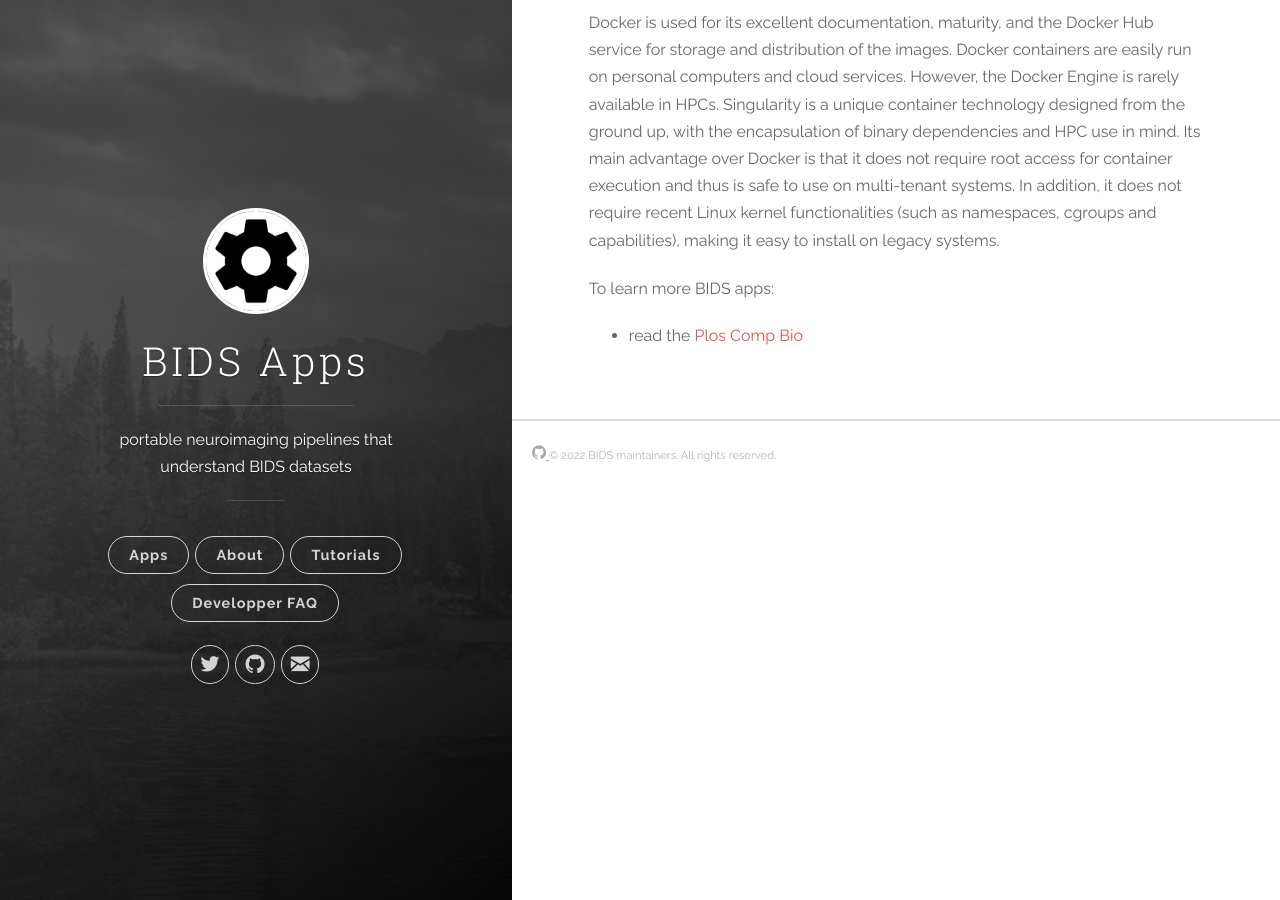
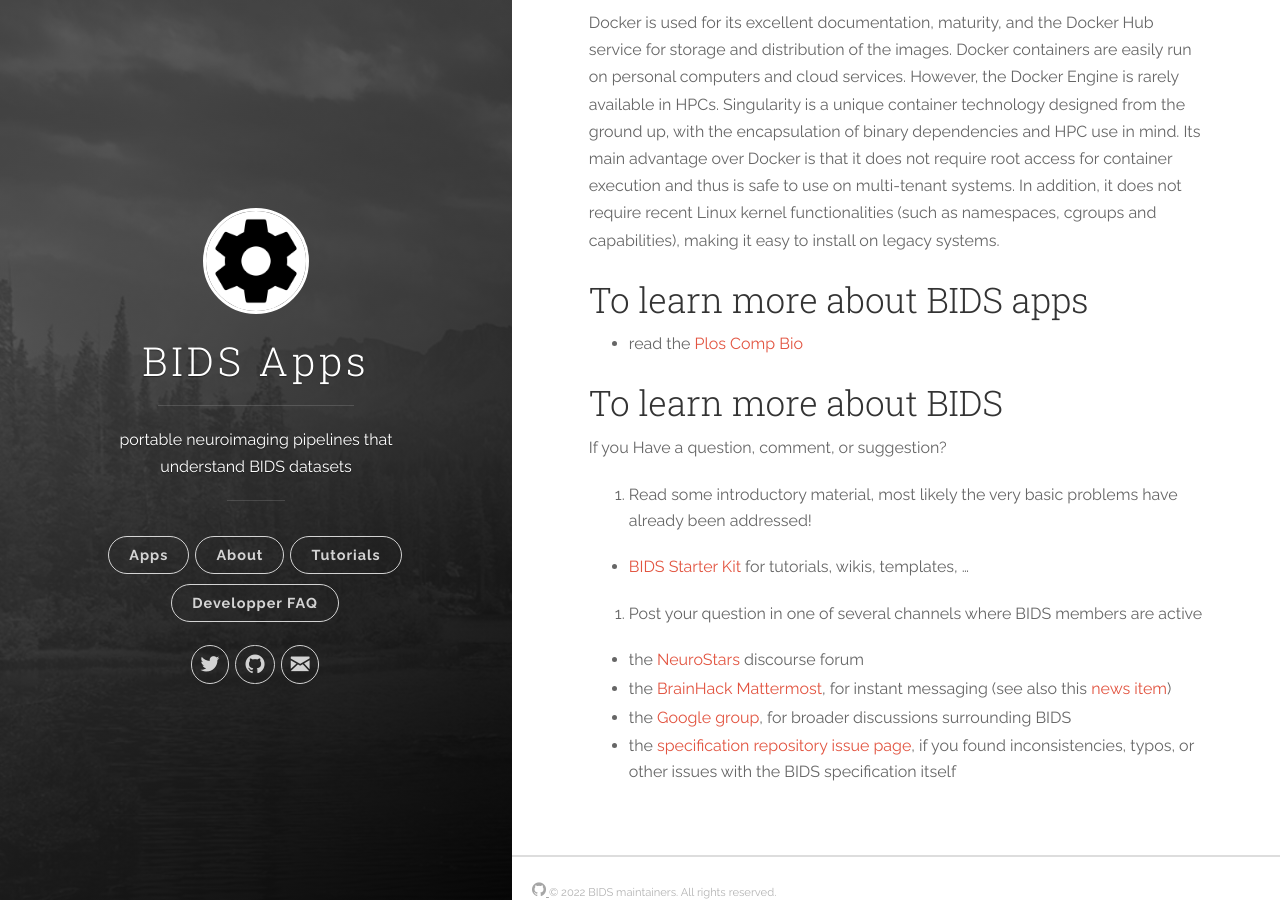
Before and after one commit to bids-apps/bids-apps.github.io, a Jekyll site: the page built from about.md, in a window 1280 px wide and 900 px high, scrolled down 635 px. Built offline with Jekyll 4.4.1, drawn with Linux system fonts in a browser that asks for light colours; nearby versions of some CDN libraries.

Commit message:
update README and about page with basic contact details taken from README of the spec

```diff
--- a/about.md
+++ b/about.md
@@ -36,6 +36,29 @@
 namespaces, cgroups and capabilities), making it easy to install on legacy
 systems.
 
-To learn more BIDS apps:
+## To learn more about BIDS apps
 
 - read the [Plos Comp Bio](https://doi.org/10.1371/journal.pcbi.1005209)
+
+## To learn more about BIDS
+
+If you Have a question, comment, or suggestion?
+
+1. Read some introductory material, most likely the very basic problems have
+   already been addressed!
+
+- [BIDS Starter Kit](https://github.com/bids-standard/bids-starter-kit) for
+  tutorials, wikis, templates, ...
+
+2. Post your question in one of several channels where BIDS members are active
+
+- the [NeuroStars](https://neurostars.org/tags/bids) discourse forum
+- the [BrainHack Mattermost](https://mattermost.brainhack.org), for instant
+  messaging (see also this
+  [news item](https://bids.neuroimaging.io/2020/06/24/Join-the-BIDS-community-on-the-BrainHack-Mattermost.html))
+- the [Google group](https://groups.google.com/forum/#!forum/bids-discussion),
+  for broader discussions surrounding BIDS
+- the
+  [specification repository issue page](https://github.com/bids-standard/bids-specification/issues),
+  if you found inconsistencies, typos, or other issues with the BIDS
+  specification itself
```
Also changed, not shown: README.md.
